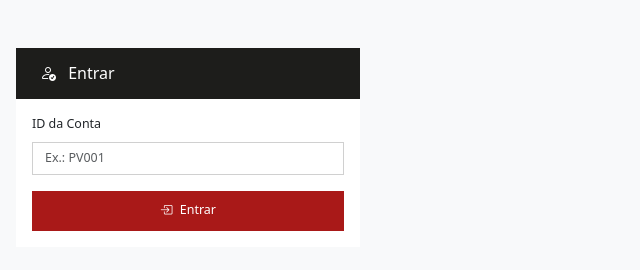
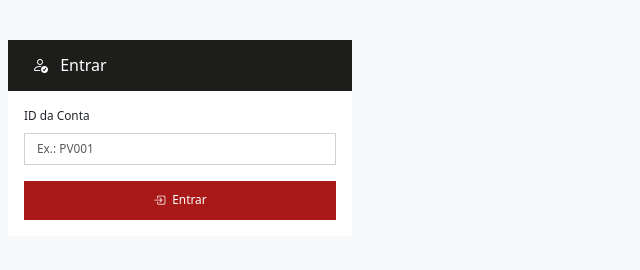
Before and after one commit to alephwebdev/relatorio-pre-vendas, a browser extension: page mini/index.html in a window 1280 px wide. Shown: the whole page, without its empty margins (0-640 px from the left). Drawn offline with nearby package versions, Linux system fonts and the light colour scheme.

Commit message:
Refine mini extension UI and dynamic resizing
Removed unused icons from manifest. Improved panel.js height calculation to better fit viewport and content. Updated index.html styles for more compact layout, left alignment, and dynamic height reporting for better iframe resizing.

```diff
--- a/mini/index.html
+++ b/mini/index.html
@@ -16,23 +16,24 @@
   <link rel="stylesheet" href="../styles.css" />
   <style>
     /* Compact adjustments for mini version */
-  body { padding: 8px; }
+  body { padding: 0; overflow-x: hidden; }
     .login-card { max-width: 380px; }
   .config-card, .products-card { margin-bottom: .5rem; }
   /* 2 colunas super compactas */
   .products-grid { grid-template-columns: repeat(2, minmax(0, 1fr)); gap: .4rem; }
   .navbar { padding: .2rem .4rem; }
   .btn-action { padding: .3rem .5rem; font-size: .75rem; }
-  /* Garantir que nada extrapole a largura e limitar a altura visível a 800px */
-  #app { max-height: 800px; overflow-y: auto; overflow-x: hidden; }
+  /* Garantir que nada extrapole a largura e evitar scroll interno */
+  #app { max-height: none; overflow: visible; }
   #app * { min-width: 0; }
     /* Remover sombras e bordas arredondadas para tudo dentro do app */
   #app *, #app .card, #app .modal-content { box-shadow: none !important; border-radius: 0 !important; }
   .progress, .progress-bar { border-radius: 0 !important; box-shadow: none !important; }
     /* Divisor simples */
     .mini-divider { height: 8px; border-top: 1px solid var(--border-color); margin: .25rem 0 .5rem; }
-    /* Tipografia mais compacta */
-  #app .btn, #app .form-control, #app label, #app .badge, #app .modal, #app .card, #app .nav, #app .navbar { font-size: .78rem; }
+  /* Tipografia mais compacta e alinhada à esquerda */
+  #app { text-align: left; }
+  #app .btn, #app .form-control, #app label, #app .badge, #app .modal, #app .card, #app .nav, #app .navbar { font-size: .74rem; }
   #app .small, #app small { font-size: .7rem; }
   /* Progresso com mais respiro */
   .progress-container { padding: 1rem; }
@@ -361,8 +362,12 @@
       const btn = document.getElementById('toggle-mini-btn');
       function notifyHeight(){
         try {
-          // Clampar a altura enviada para no máximo 800px
-          const h = Math.min(800, document.body.scrollHeight);
+          // Altura real do documento (considerando conteúdos dinâmicos)
+          const h = Math.max(
+            document.documentElement.scrollHeight,
+            document.body.scrollHeight,
+            document.documentElement.offsetHeight
+          );
           parent.postMessage({ type: 'rpv-mini-resize', height: h }, '*');
         } catch(_){}
       }
@@ -376,7 +381,7 @@
           setTimeout(notifyHeight, 50);
         });
       }
-      window.addEventListener('load', ()=> setTimeout(notifyHeight, 100));
+  window.addEventListener('load', ()=> setTimeout(notifyHeight, 120));
     })();
   </script>
 </body>
```
Also changed, not shown: mini/extension/panel.js (+4 -5 lines), mini/extension/manifest.json.
